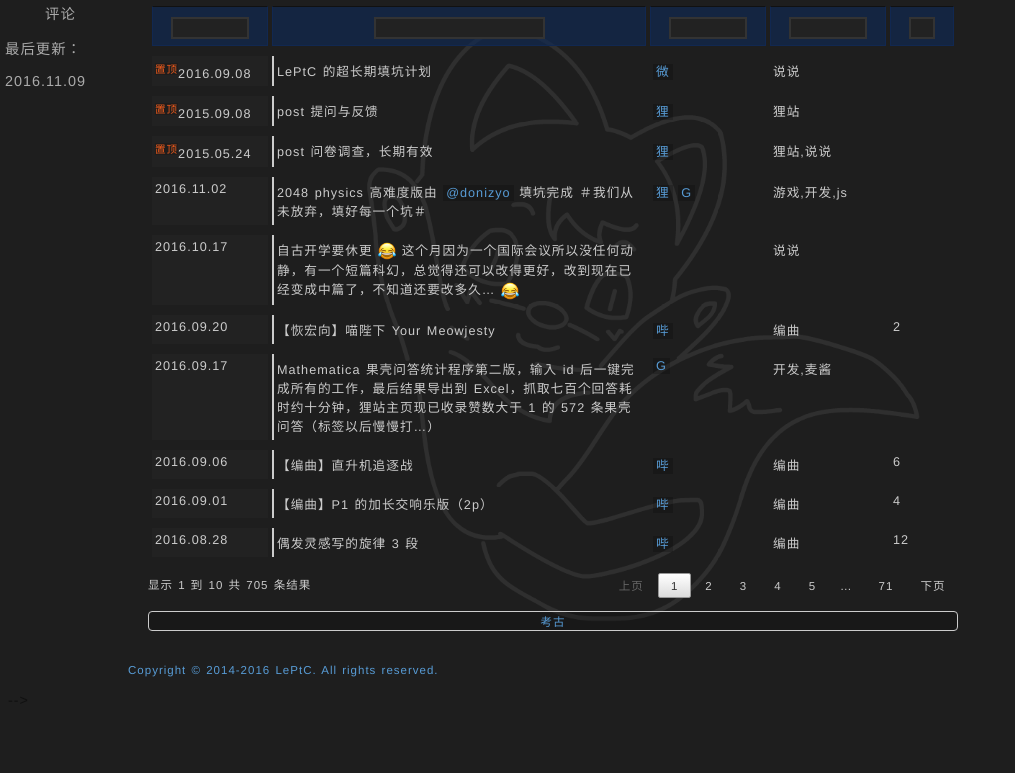
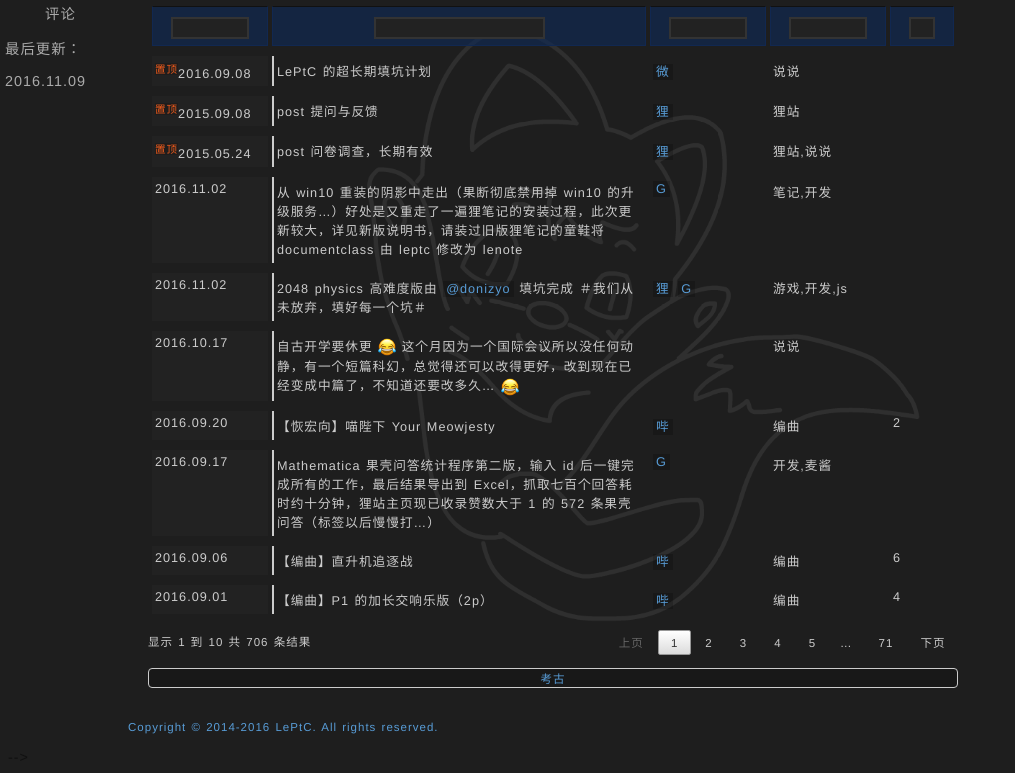
Before and after one commit to LePtC/LePtC.github.io, a Jekyll site: the page built from index.html, in a window 1280 px wide, cut to the strip 134-907 px from the top of the page. Shown: the whole strip, without its empty margins (0-1015 px from the left). Built offline with Jekyll 4.4.1, drawn with Linux system fonts in a browser that asks for light colours; Markdown is read by kramdown in place of the engine named in the settings; comment, search, counter and statistics services are not loaded.

Commit message:
update lenote

```diff
--- a/index.html
+++ b/index.html
@@ -258,6 +258,11 @@ $(document).ready(function() {
 <tbody>
 
 <tr><td>2016.11.02</td>
+  <td>从 win10 重装的阴影中走出（果断彻底禁用掉 win10 的升级服务…）好处是又重走了一遍狸笔记的安装过程，此次更新较大，详见新版说明书，请装过旧版狸笔记的童鞋将 documentclass 由 leptc 修改为 lenote</td>
+<td><a href="http://github.com/LePtC/LeNote">G</a></td>
+<td>笔记,开发</td><td></td></tr>
+
+<tr><td>2016.11.02</td>
   <td>2048 physics 高难度版由 <a href="https://github.com/donizyo">@donizyo</a> 填坑完成 ＃我们从未放弃，填好每一个坑＃</td>
 <td><a href="2048physics/">狸</a>
     <a href="https://github.com/donizyo/2048Physics">G</a></td>
@@ -642,7 +647,7 @@ $(document).ready(function() {
 <td>笔记,物理</td><td></td></tr>
 
 <tr><td>2015.07.27</td>
-  <td>LaTeX 模版 加入封面</td>
+  <td>狸笔记 LaTeX 模版 加入封面</td>
 <td><a href="http://github.com/LePtC/LeNote">G</a></td>
 <td>笔记,开发</td><td></td></tr>
 
```
